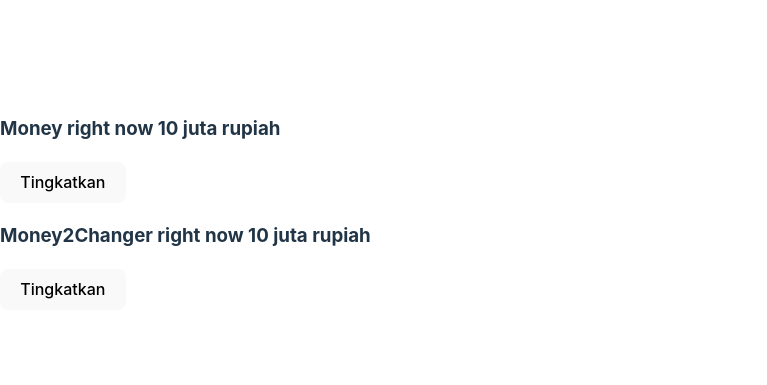
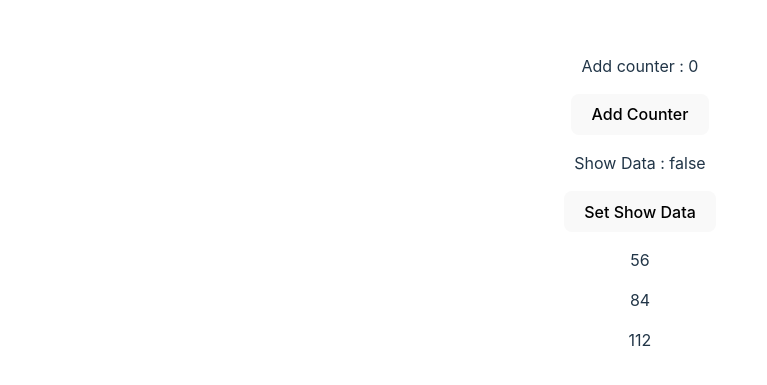
Before and after one commit to rizeenf/learnstuff, a React (Vite) app: page / in a window 1280 px wide. Shown: the part 197-582 px from the top of the page, without its empty margins (0-767 px from the left). Built offline with nearby package versions, Linux system fonts and the light colour scheme.

Commit message:
useCallback

```diff
--- a/src/App3.jsx
+++ b/src/App3.jsx
@@ -1,12 +1,16 @@
+import "./App.css";
 import React from "react";
 import MoneyChanger from "./Components/HOC/MoneyChanger";
 import Money2Changer from "./Components/HOC/Money2Changer";
+import Callback from "./Hooks/useCallback";
 
 const App3 = () => {
   return (
     <div>
-      <MoneyChanger />
-      <Money2Changer />
+      {/* <MoneyChanger />
+      <Money2Changer /> */}
+
+      <Callback />
     </div>
   );
 };
--- a/src/Components/HOC/Money2Changer.jsx
+++ b/src/Components/HOC/Money2Changer.jsx
@@ -1,13 +1,14 @@
 import React, { useState } from "react";
-import UpdatedComponent from "./HOC";
+// import UpdatedComponent from "./HOC";
+import withUser from "../../HOC/withUser";
 
-const Money2Changer = ({ money, handleAdd }) => {
+const Money2Changer = ({ counter, addCounter }) => {
   return (
     <div>
-      <h3>Money2Changer right now {money} juta rupiah </h3>
-      <button onClick={handleAdd}>Tingkatkan</button>
+      <h3>Money2Changer right now {counter} juta rupiah </h3>
+      <button onClick={addCounter}>Tingkatkan</button>
     </div>
   );
 };
 
-export default UpdatedComponent(Money2Changer);
+export default withUser(Money2Changer);
--- a/src/Components/HOC/MoneyChanger.jsx
+++ b/src/Components/HOC/MoneyChanger.jsx
@@ -1,13 +1,14 @@
 import React, { useState } from "react";
 import UpdatedComponent from "./HOC";
+import withUser from "../../HOC/withUser";
 
-const MoneyChanger = ({ money, handleAdd }) => {
+const MoneyChanger = ({ counter, addCounter }) => {
   return (
     <div>
-      <h3>Money right now {money} juta rupiah </h3>
-      <button onClick={handleAdd}>Tingkatkan</button>
+      <h3>Money right now {counter} juta rupiah </h3>
+      <button onClick={addCounter}>Tingkatkan</button>
     </div>
   );
 };
 
-export default UpdatedComponent(MoneyChanger);
+export default withUser(MoneyChanger);
--- /dev/null
+++ b/src/Components/TestCallback.jsx
@@ -0,0 +1,19 @@
+import React, { useEffect } from "react";
+
+const TestCallback = ({ GetData }) => {
+  useEffect(() => {
+    console.log("Rerender");
+  }, [GetData]);
+
+  const data = GetData();
+
+  return (
+    <div>
+      {data.map((item, idx) => (
+        <p key={idx}>{item}</p>
+      ))}
+    </div>
+  );
+};
+
+export default TestCallback;
--- /dev/null
+++ b/src/HOC/withUser.jsx
@@ -0,0 +1,17 @@
+import React, { useState } from "react";
+
+const withUser = (OriginalComponent) => {
+  return (props) => {
+    const [counter, setCounter] = useState(1);
+
+    const addCounter = () => {
+      setCounter((counter) => counter + 1);
+    };
+
+    return (
+      <OriginalComponent {...props} counter={counter} addCounter={addCounter} />
+    );
+  };
+};
+
+export default withUser;
--- /dev/null
+++ b/src/Hooks/useCallback.jsx
@@ -0,0 +1,32 @@
+import React, { useCallback, useState } from "react";
+import TestCallback from "../Components/TestCallback";
+
+const Callback = () => {
+  const [counter, setCounter] = useState(0);
+  const [isShowData, setIsShowData] = useState(false);
+
+  // const GetCounterData = useCallback(() => {
+  //   return [counter * 2, counter * 3, counter * 4];
+  // }, [counter]);
+
+  const GetRandomData = useCallback(() => {
+    const data = Math.floor(Math.random() * 100);
+    return [data * 2, data * 3, data * 4];
+  }, []);
+
+  return (
+    <div>
+      <p>Add counter : {counter} </p>
+      <button onClick={() => setCounter((counter) => counter + 1)}>
+        Add Counter
+      </button>
+      <br />
+      <p>Show Data : {isShowData.toString()} </p>
+      <button onClick={() => setIsShowData(!isShowData)}>Set Show Data</button>
+
+      <TestCallback GetData={GetRandomData} />
+    </div>
+  );
+};
+
+export default Callback;
```
